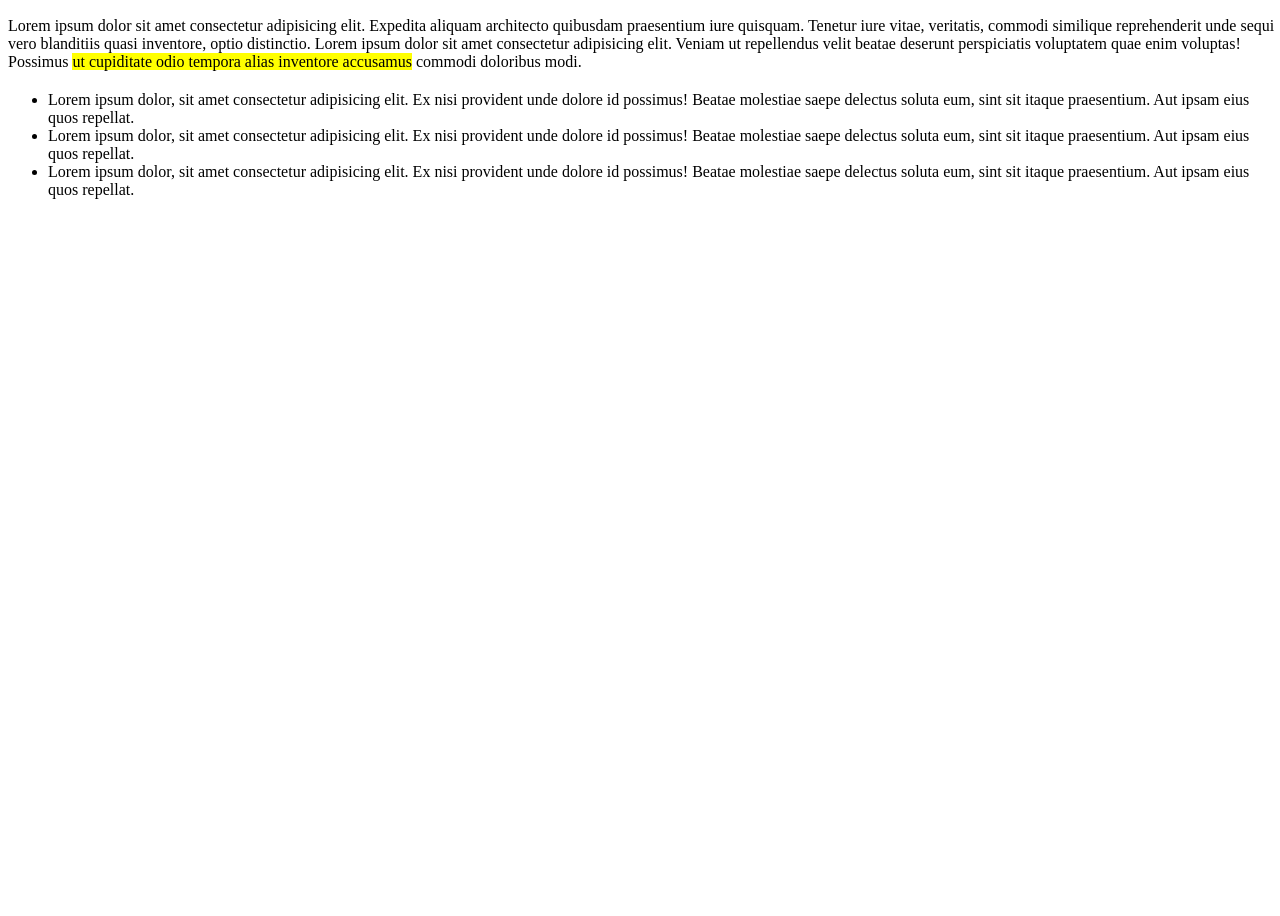
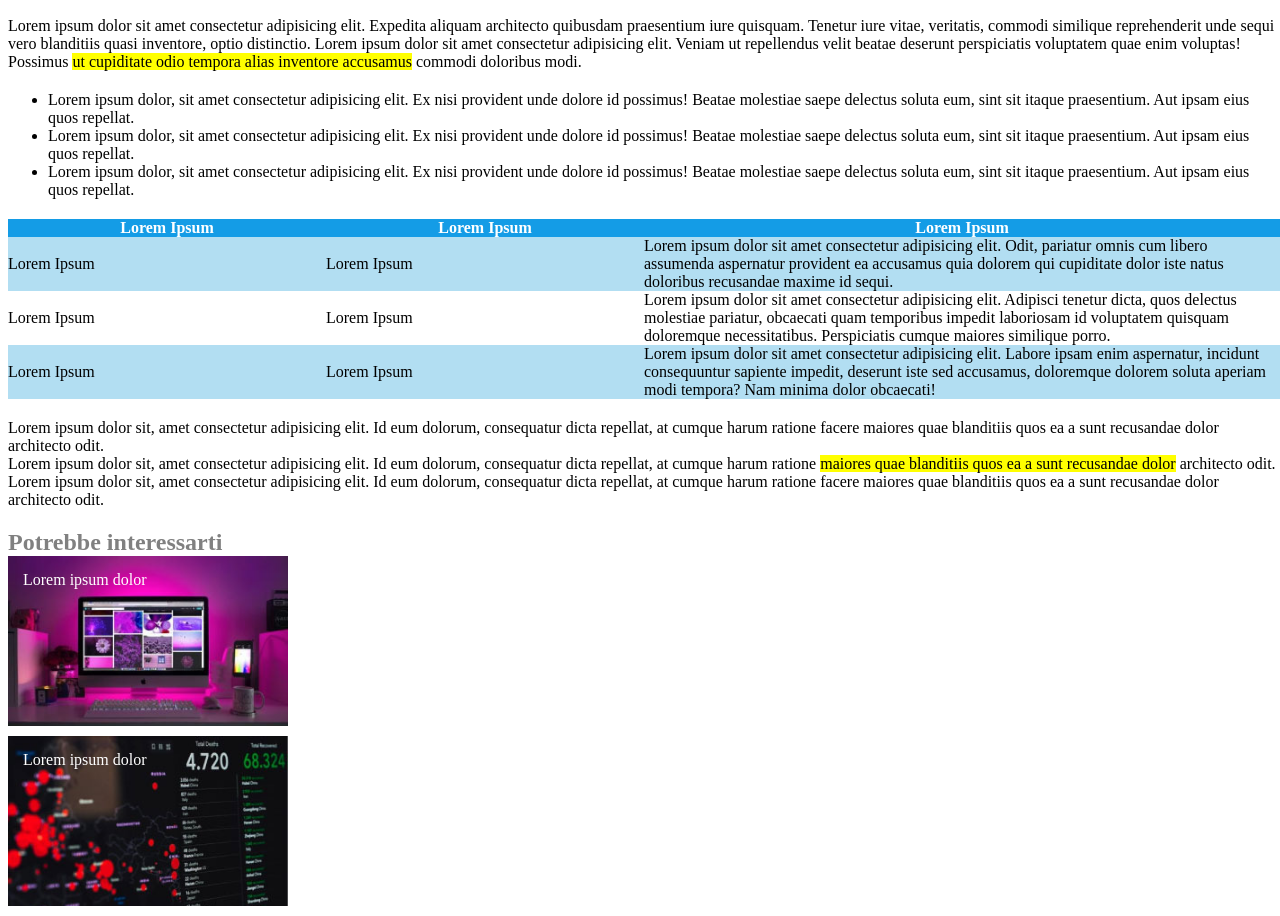
Before and after one commit to mesciuS/html-css-booleaner, a plain HTML site: page index.html in a window 1280 px wide. Shown: the part 574-1490 px from the top of the page. Before the commit the page ends 800 px from the top, so only its background shows below. Drawn offline with Linux system fonts and the light colour scheme.

Commit message:
sezione finale con immagini

```diff
--- a/index.html
+++ b/index.html
@@ -60,6 +60,60 @@
             </ul>
         </div>
 
+        <!-- tabella -->
+        <div class="table">
+
+            <table>
+
+                <thead>
+                    <th>Lorem Ipsum</th>
+                    <th>Lorem Ipsum</th>
+                    <th class="half-width">Lorem Ipsum</th>
+                </thead>
+
+                <tbody>
+                    <tr class="row-blue">
+                        <td>Lorem Ipsum</td>
+                        <td>Lorem Ipsum</td>
+                        <td>Lorem ipsum dolor sit amet consectetur adipisicing elit. Odit, pariatur omnis cum libero assumenda aspernatur provident ea accusamus quia dolorem qui cupiditate dolor iste natus doloribus recusandae maxime id sequi.</td>
+                    </tr>
+                    <tr class="row-white">
+                        <td>Lorem Ipsum</td>
+                        <td>Lorem Ipsum</td>
+                        <td>Lorem ipsum dolor sit amet consectetur adipisicing elit. Adipisci tenetur dicta, quos delectus molestiae pariatur, obcaecati quam temporibus impedit laboriosam id voluptatem quisquam doloremque necessitatibus. Perspiciatis cumque maiores similique porro.</td>
+                    </tr>
+                    <tr class="row-blue">
+                        <td>Lorem Ipsum</td>
+                        <td>Lorem Ipsum</td>
+                        <td>Lorem ipsum dolor sit amet consectetur adipisicing elit. Labore ipsam enim aspernatur, incidunt consequuntur sapiente impedit, deserunt iste sed accusamus, doloremque dolorem soluta aperiam modi tempora? Nam minima dolor obcaecati!</td>
+                    </tr>
+                </tbody>
+
+            </table>
+
+        </div>
+
+        <div class="paragrafo">
+            <p>Lorem ipsum dolor sit, amet consectetur adipisicing elit. Id eum dolorum, consequatur dicta repellat, at cumque harum ratione facere maiores quae blanditiis quos ea a sunt recusandae dolor architecto odit.</p>
+            <p>Lorem ipsum dolor sit, amet consectetur adipisicing elit. Id eum dolorum, consequatur dicta repellat, at cumque harum ratione <mark>maiores quae blanditiis quos ea a sunt recusandae dolor</mark>  architecto odit.</p>
+            <p>Lorem ipsum dolor sit, amet consectetur adipisicing elit. Id eum dolorum, consequatur dicta repellat, at cumque harum ratione facere maiores quae blanditiis quos ea a sunt recusandae dolor architecto odit.</p>
+        </div>
+
+        <!-- sezione finale -->
+        <footer>
+            <h2 class="grey-text">
+                Potrebbe interessarti
+            </h2>
+
+            <div class="footer-img1 footer-img">
+                Lorem ipsum dolor
+            </div>
+
+            <div class="footer-img2 footer-img">
+                Lorem ipsum dolor
+            </div>
+        </footer>
+
     </main>
 
 
--- a/style.css
+++ b/style.css
@@ -54,3 +54,20 @@ thead {
 .half-width {
     width: 50%;
 }
+
+.footer-img {
+    width: 280px;
+    height: 170px;
+    background-size: cover;
+    margin-bottom: 10px;
+    padding: 15px;
+    color: white;
+}
+
+.footer-img1 {
+    background-image: url('../img/monitor.jpg');
+}
+
+.footer-img2 {
+    background-image: url('../img/graph.jpg');
+}
```
